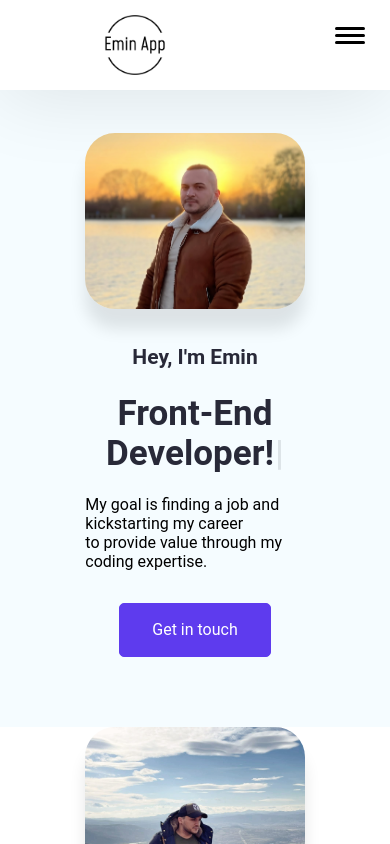
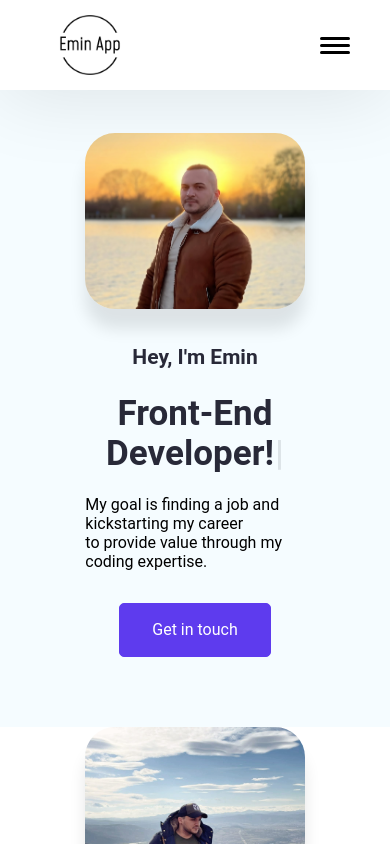
Before and after one commit to eminn-a/Personal-Portfolio, a React (Vite) app: page / in a window 390 px wide. Shown: the top 844 px of the page. Built offline with nearby package versions, Linux system fonts and the light colour scheme.

Commit message:
mobile version adjustments

```diff
--- a/src/App.css
+++ b/src/App.css
@@ -204,7 +204,7 @@ h3 {
   height: 60px;
   overflow: hidden;
   text-indent: -200vh;
-  background-image: url(/public/img/emin-app-high-resolution-logo-black-transparent.png);
+  background-image: url(/img/emin-app-high-resolution-logo-black-transparent.png);
   background-size: contain;
   background-position: center;
   background-repeat: no-repeat;
@@ -718,9 +718,6 @@ input[type="checkbox"] {
   height: 1.313rem;
   flex-direction: column;
   justify-content: space-around;
-  position: absolute;
-  top: 25px;
-  right: 25px;
 }
 
 .nav__hamburger__line {
@@ -733,6 +730,10 @@ input[type="checkbox"] {
 }
 
 @media screen and (max-width: 1200px) {
+  .navbar {
+    padding: 15px 40px;
+  }
+
   .nav__hamburger {
     display: flex;
     z-index: 200;
```
